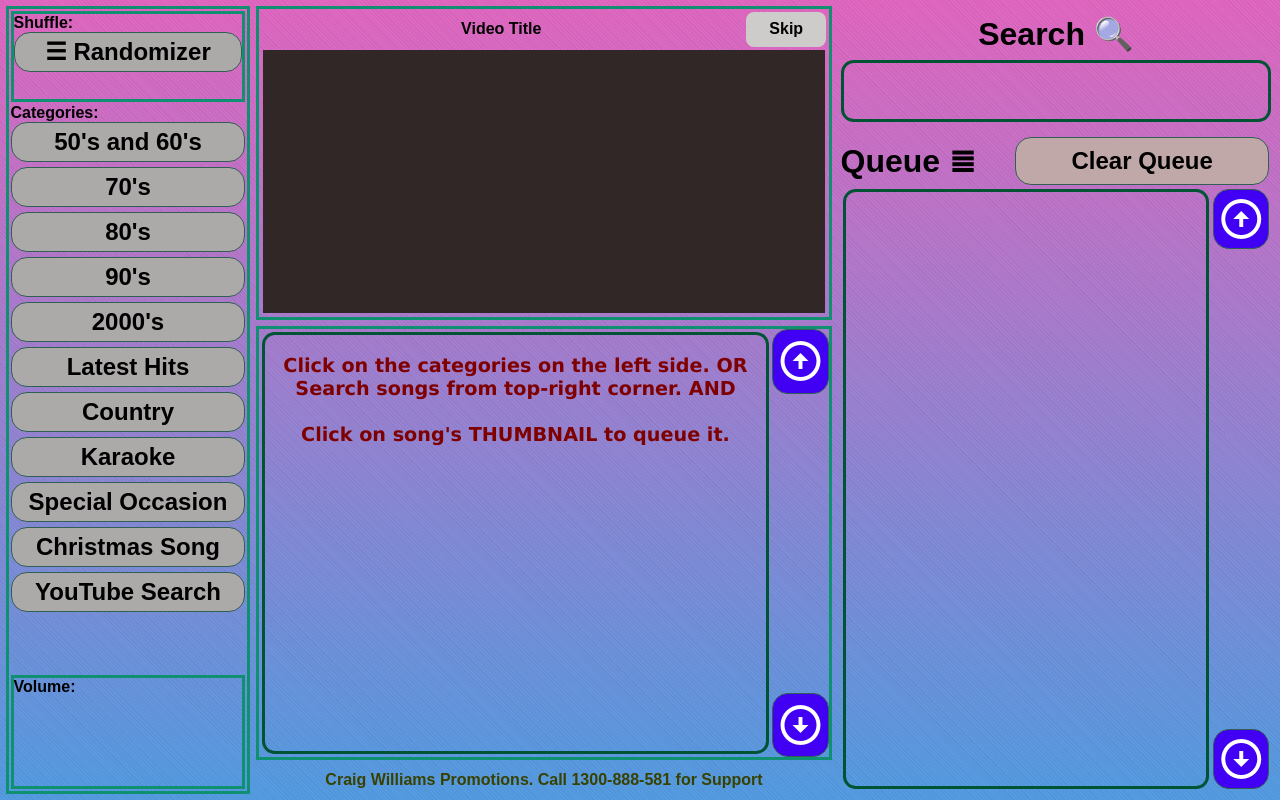
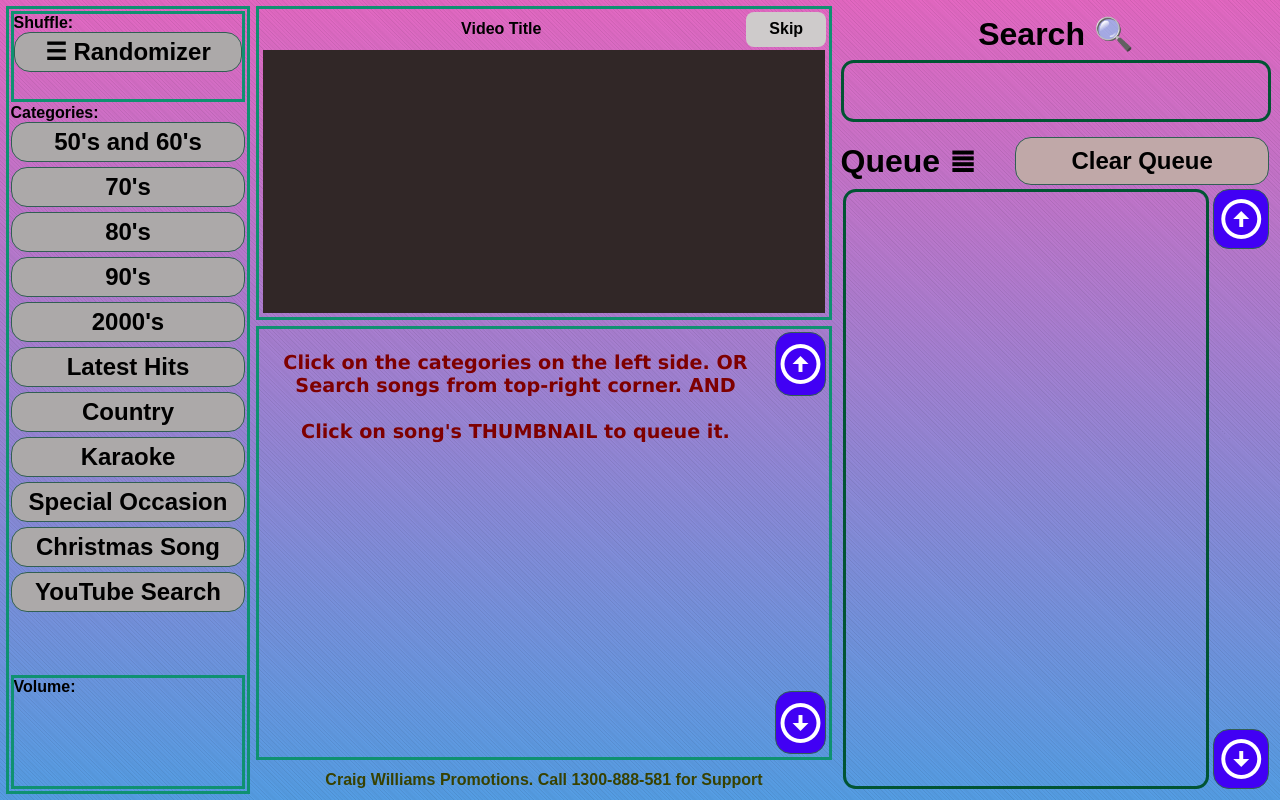
Before and after one commit to sedhain-pankaj/JukeBoxReactJS, a React (Vite) app: page / in a window 1280 px wide. Built offline with nearby package versions, Linux system fonts and the light colour scheme.

Commit message:
content border and arrows margin

```diff
--- a/src/components/content-block/content-block.module.scss
+++ b/src/components/content-block/content-block.module.scss
@@ -2,9 +2,6 @@
 .category_block {
   position: absolute;
   margin: 0.5%;
-  border-style: solid;
-  border-color: #015433;
-  border-radius: 0.8rem;
   left: 0px;
   top: 0px;
   right: 10%;
@@ -12,6 +9,7 @@
 }
 .arrows_category_block {
   position: absolute;
+  margin: 0.5%;
   bottom: 0px;
   left: 90%;
   top: 0px;
```
